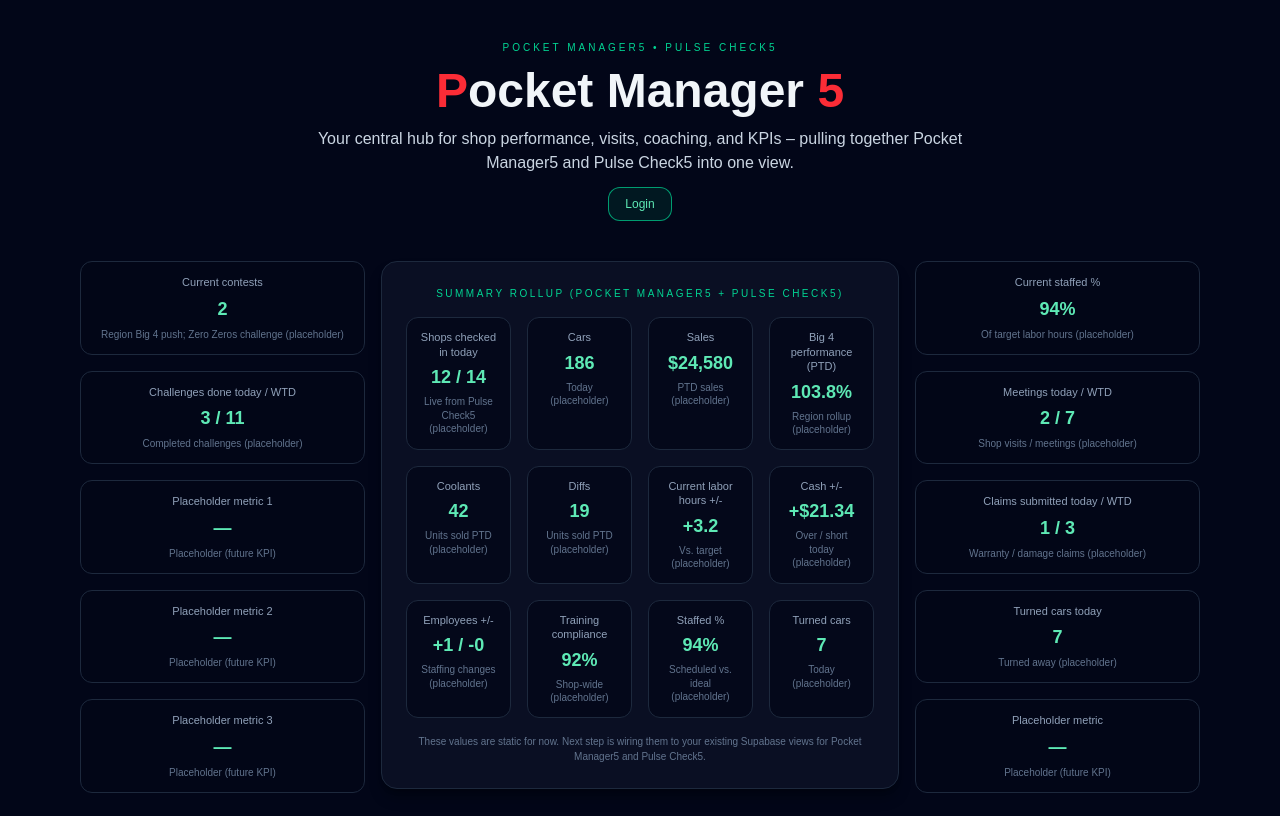
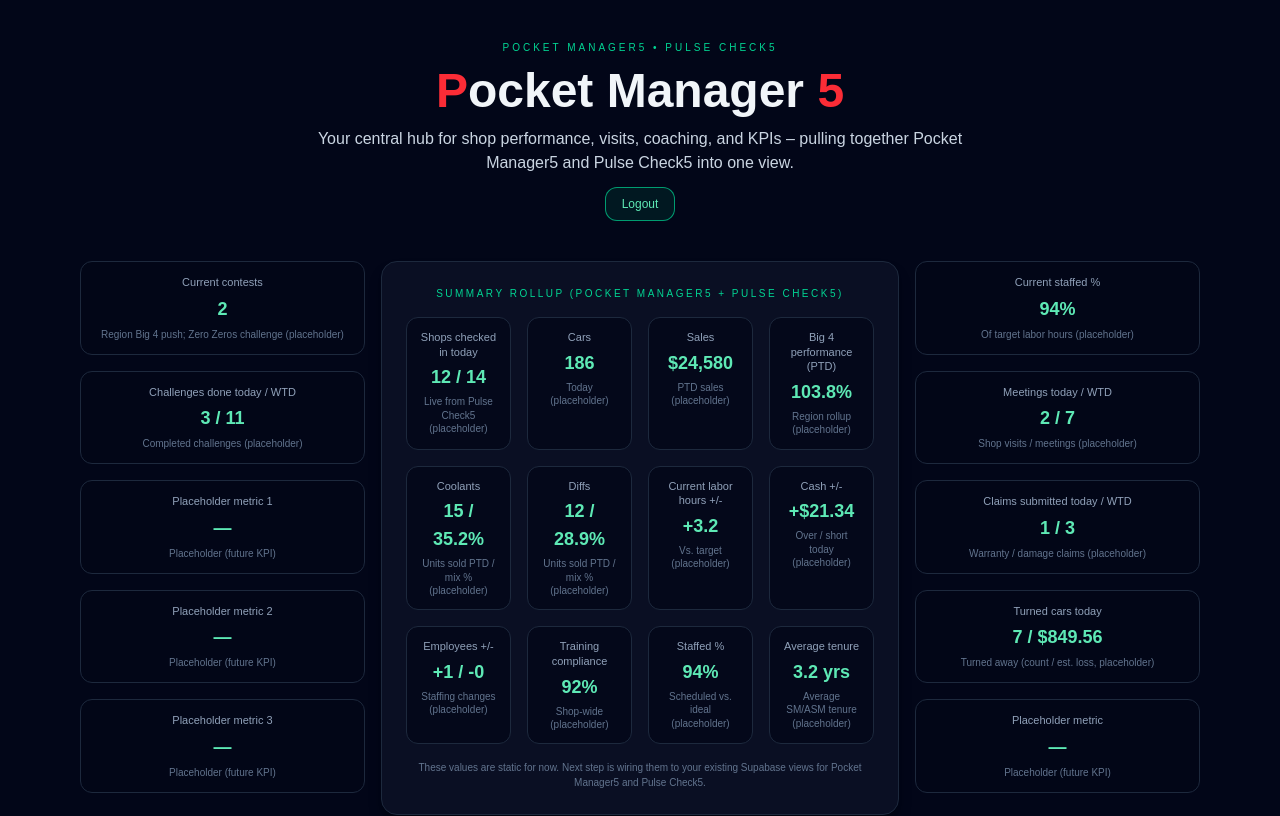
Before and after one commit to kwo744-075/pocketmanager5-site, a Next.js app: page / in a window 1280 px wide. Shown: the top 816 px of the page. Built offline with nearby package versions, Linux system fonts and the light colour scheme; sample sign-in values are in the browser's storage.

Commit message:
Add logout flow and update dashboard cards

```diff
--- a/app/layout.tsx
+++ b/app/layout.tsx
@@ -14,14 +14,16 @@
     if (typeof window === "undefined") return;
 
     const loggedIn = localStorage.getItem("loggedIn") === "true";
+    const isLoginRoute = pathname === "/login";
+    const isLogoutRoute = pathname === "/logout";
 
     // Force login if not logged in
-    if (!loggedIn && pathname !== "/login") {
+    if (!loggedIn && !isLoginRoute && !isLogoutRoute) {
       router.replace("/login");
     }
 
     // If logged in and on /login, go home
-    if (loggedIn && pathname === "/login") {
+    if (loggedIn && isLoginRoute) {
       router.replace("/");
     }
 
--- /dev/null
+++ b/app/logout/page.tsx
@@ -0,0 +1,30 @@
+"use client";
+
+import { useEffect } from "react";
+import { useRouter } from "next/navigation";
+
+export default function LogoutPage() {
+  const router = useRouter();
+
+  useEffect(() => {
+    if (typeof window === "undefined") return;
+
+    ["loggedIn", "loginEmail", "shopStore", "shopUserName"].forEach((key) =>
+      localStorage.removeItem(key)
+    );
+
+    router.replace("/login");
+  }, [router]);
+
+  return (
+    <main className="min-h-screen bg-slate-950 text-slate-100 flex items-center justify-center px-4">
+      <div className="text-center space-y-3">
+        <div
+          aria-hidden="true"
+          className="h-6 w-6 mx-auto border-2 border-emerald-300 border-t-transparent rounded-full animate-spin"
+        />
+        <p className="text-sm text-slate-300">Logging you out…</p>
+      </div>
+    </main>
+  );
+}
--- a/app/page.tsx
+++ b/app/page.tsx
@@ -1,5 +1,8 @@
+"use client";
+
 // app/page.tsx
-import Link from "next/link";
+import { useEffect, useState } from "react";
+import { useRouter } from "next/navigation";
 
 type MetricCardProps = {
   label: string;
@@ -20,6 +23,28 @@
 }
 
 export default function Home() {
+  const router = useRouter();
+  const [isLoggedIn, setIsLoggedIn] = useState(false);
+
+  useEffect(() => {
+    if (typeof window === "undefined") return;
+
+    setIsLoggedIn(localStorage.getItem("loggedIn") === "true");
+
+    const handleStorage = (event: StorageEvent) => {
+      if (event.key === "loggedIn") {
+        setIsLoggedIn(event.newValue === "true");
+      }
+    };
+
+    window.addEventListener("storage", handleStorage);
+    return () => window.removeEventListener("storage", handleStorage);
+  }, []);
+
+  const handleAuthClick = () => {
+    router.push(isLoggedIn ? "/logout" : "/login");
+  };
+
   return (
     <main className="min-h-screen bg-slate-950 text-slate-100">
       <div className="max-w-6xl mx-auto px-4 py-10 space-y-10">
@@ -39,12 +64,12 @@
 
           {/* Login button */}
           <div className="mt-3">
-            <Link
-              href="/login"
+            <button
+              onClick={handleAuthClick}
               className="inline-flex items-center justify-center rounded-xl border border-emerald-400/70 bg-emerald-500/10 px-4 py-2 text-xs font-medium text-emerald-300 hover:bg-emerald-500/20 transition"
             >
-              Login
-            </Link>
+              {isLoggedIn ? "Logout" : "Login"}
+            </button>
           </div>
         </header>
 
@@ -110,13 +135,13 @@
               />
               <MetricCard
                 label="Coolants"
-                value="42"
-                note="Units sold PTD (placeholder)"
+                value="15 / 35.2%"
+                note="Units sold PTD / mix % (placeholder)"
               />
               <MetricCard
                 label="Diffs"
-                value="19"
-                note="Units sold PTD (placeholder)"
+                value="12 / 28.9%"
+                note="Units sold PTD / mix % (placeholder)"
               />
 
               {/* middle row reordered: labor, cash, employees, training */}
@@ -147,9 +172,9 @@
                 note="Scheduled vs. ideal (placeholder)"
               />
               <MetricCard
-                label="Turned cars"
-                value="7"
-                note="Today (placeholder)"
+                label="Average tenure"
+                value="3.2 yrs"
+                note="Average SM/ASM tenure (placeholder)"
               />
             </div>
 
@@ -178,8 +203,8 @@
             />
             <MetricCard
               label="Turned cars today"
-              value="7"
-              note="Turned away (placeholder)"
+              value="7 / $849.56"
+              note="Turned away (count / est. loss, placeholder)"
             />
             {/* extra placeholder on right */}
             <MetricCard
```
